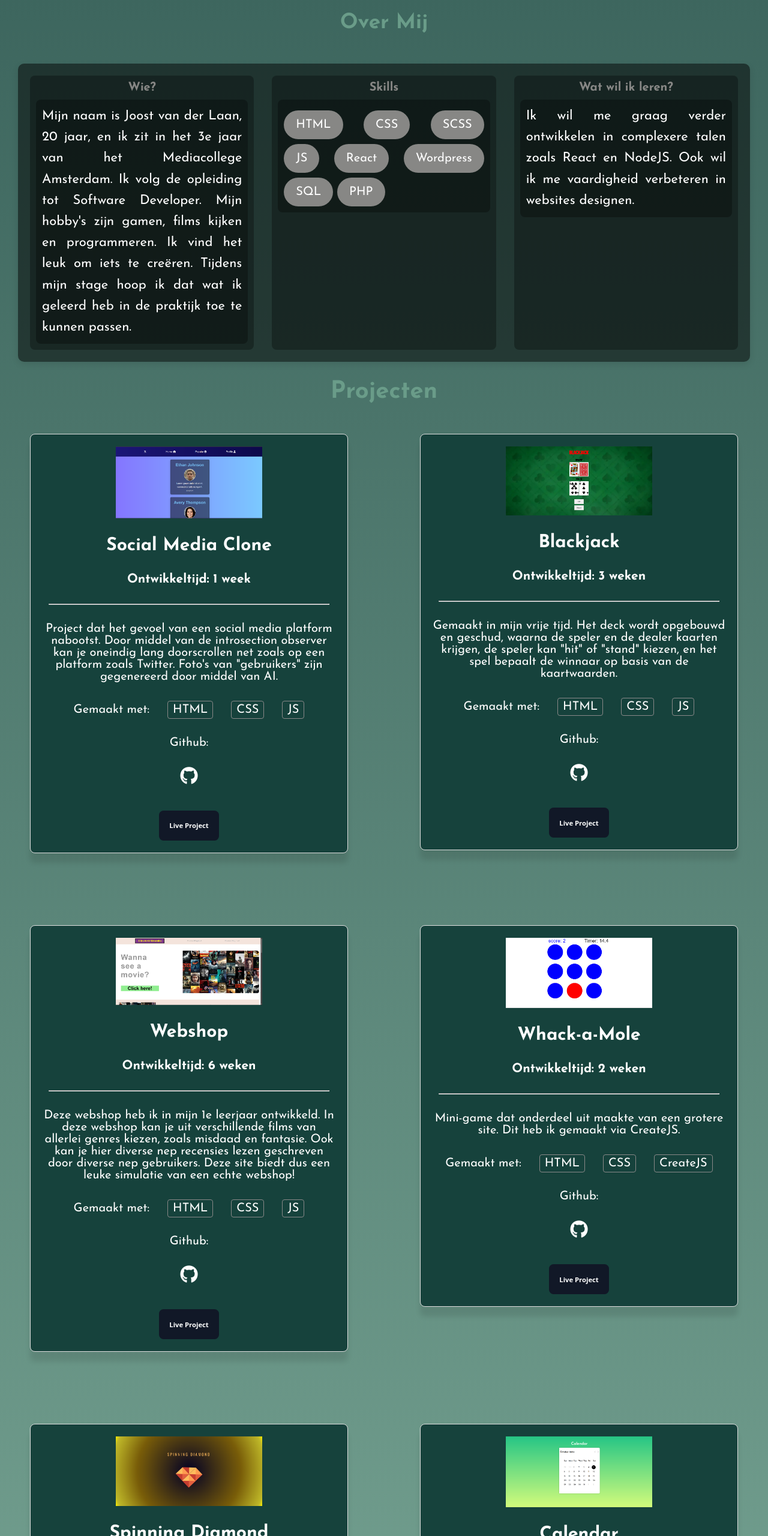
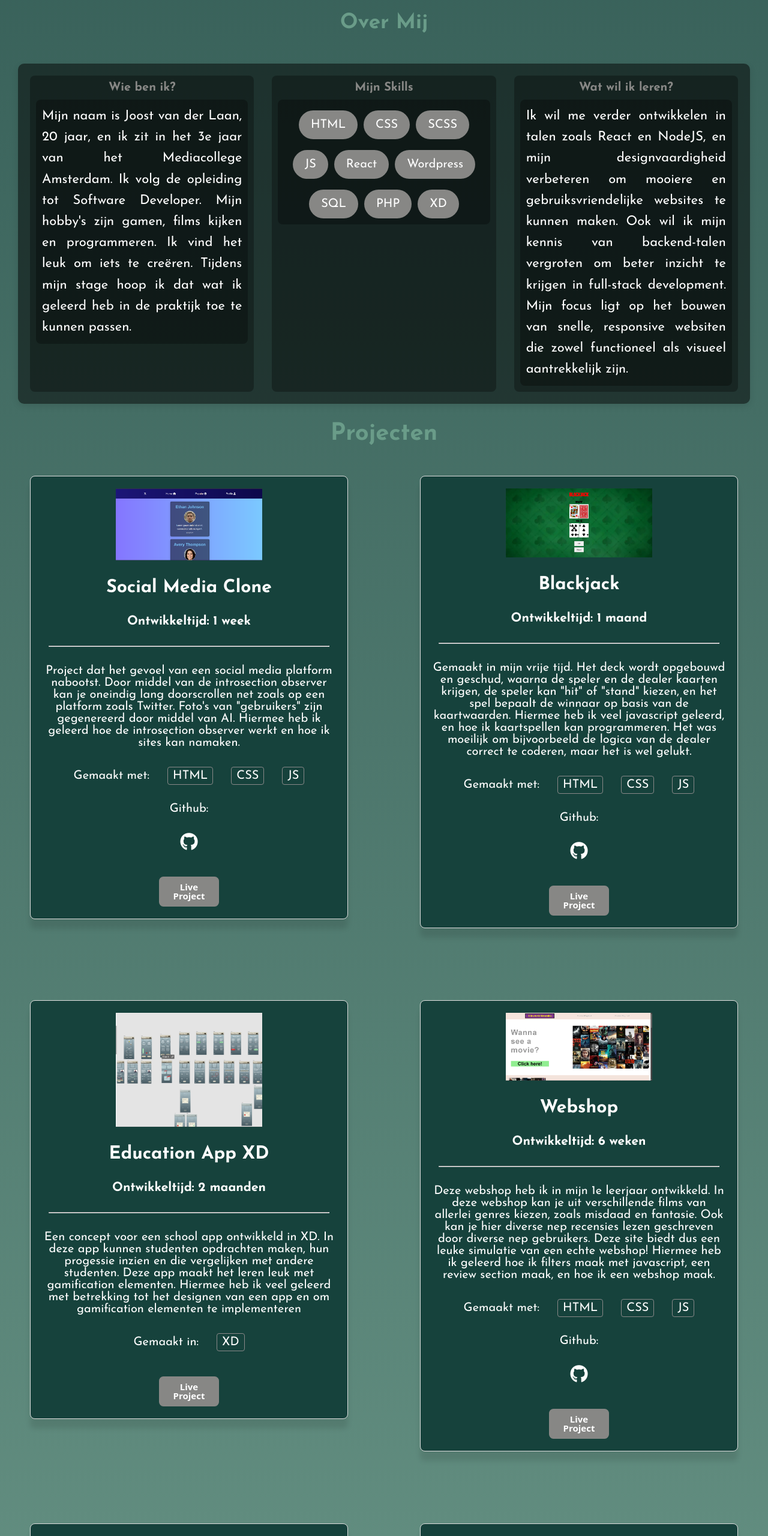
Before and after one commit to JoostVDL4/Portfolio, a plain HTML site: page index.html in a window 1280 px wide. Shown: the part 860-3420 px from the top of the page at 60% size. Drawn offline with Linux system fonts and the light colour scheme.

Commit message:
xd project toegevoegd, styling aangepast

```diff
--- a/index.html
+++ b/index.html
@@ -48,7 +48,7 @@
         <div class="aboutParagraphs">
 
             <div>
-                <h2 class="aboutParaTitle">Wie?</h2>
+                <h2 class="aboutParaTitle">Wie ben ik?</h2>
                 <p class="aboutText">Mijn naam is Joost van der Laan, 20 jaar, en ik zit in het 3e jaar van het
                     Mediacollege Amsterdam. Ik volg de
                     opleiding tot Software Developer. Mijn hobby's zijn gamen, films kijken en programmeren. Ik vind
@@ -64,7 +64,7 @@
 
 
             <div>
-                <h2 class="aboutParaTitle">Skills</h2>
+                <h2 class="aboutParaTitle">Mijn Skills</h2>
                 <p class="aboutText">
                     <span class="tag-cloud">HTML</span>
                     <span class="tag-cloud">CSS</span>
@@ -74,15 +74,19 @@
                     <span class="tag-cloud">Wordpress</span>
                     <span class="tag-cloud">SQL</span>
                     <span class="tag-cloud">PHP</span>
+                    <span class="tag-cloud">XD</span>
                 </p>
 
             </div>
 
             <div>
                 <h2 class="aboutParaTitle">Wat wil ik leren?</h2>
-                <p class="aboutText">Ik wil me graag verder ontwikkelen in complexere talen zoals React en NodeJS. Ook
-                    wil ik me vaardigheid
-                    verbeteren in websites designen.
+                <p class="aboutText">Ik wil me verder ontwikkelen in talen zoals React en NodeJS, en mijn
+                    designvaardigheid
+                    verbeteren om mooiere en gebruiksvriendelijke websites te kunnen maken. Ook wil ik mijn kennis van
+                    backend-talen vergroten om beter inzicht te krijgen in full-stack development. Mijn focus
+                    ligt op het bouwen van snelle, responsive websiten die zowel functioneel als visueel
+                    aantrekkelijk zijn.
                 </p>
 
             </div>
@@ -102,7 +106,9 @@
             <hr>
             <p class="cardDesc">Project dat het gevoel van een social media platform nabootst. Door middel van de
                 introsection observer kan je oneindig lang doorscrollen net zoals op een platform zoals Twitter.
-                Foto's van "gebruikers" zijn gegenereerd door middel van AI.
+                Foto's van "gebruikers" zijn gegenereerd door middel van AI. Hiermee heb ik geleerd hoe de introsection
+                observer werkt en
+                hoe ik sites kan namaken.
             </p>
             <div class="cardLanguages">
                 <h2 class="cardLanguagesTitle">Gemaakt met:</h2>
@@ -128,11 +134,12 @@
         <div class="card">
             <img src="img/blackjack.png" alt="" class="cardImage">
             <h1 class="cardTitle">Blackjack</h1>
-            <h3 class="cardSubTitle">Ontwikkeltijd: 3 weken</h3>
+            <h3 class="cardSubTitle">Ontwikkeltijd: 1 maand</h3>
             <hr>
             <p class="cardDesc">Gemaakt in mijn vrije tijd. Het deck wordt opgebouwd en geschud, waarna de speler en de
                 dealer kaarten krijgen, de speler kan "hit" of "stand" kiezen, en het spel bepaalt de winnaar op basis
-                van de kaartwaarden.</p>
+                van de kaartwaarden. Hiermee heb ik veel javascript geleerd, en hoe ik kaartspellen kan programmeren.
+                Het was moeilijk om bijvoorbeeld de logica van de dealer correct te coderen, maar het is wel gelukt.</p>
             <div class="cardLanguages">
                 <h2 class="cardLanguagesTitle">Gemaakt met:</h2>
                 <p>HTML</p>
@@ -151,6 +158,32 @@
 
 
         <div class="card">
+            <img src="img/educationapp.png" alt="" class="cardImage">
+            <h1 class="cardTitle">Education App XD</h1>
+            <h3 class="cardSubTitle">Ontwikkeltijd: 2 maanden</h3>
+            <hr>
+            <p class="cardDesc">Een concept voor een school app ontwikkeld in XD. In deze app kunnen studenten
+                opdrachten maken, hun progessie
+                inzien en die vergelijken met andere studenten. Deze app maakt het leren leuk met gamification
+                elementen. Hiermee heb ik veel geleerd
+                met betrekking tot het designen van een app en om gamification elementen te implementeren
+            </p>
+            <div class="cardLanguages">
+                <h2 class="cardLanguagesTitle">Gemaakt in:</h2>
+                <p>XD</p>
+
+            </div>
+            <a target="_blank" class="cardButton" role="button"
+                href="https://xd.adobe.com/view/87021f74-d866-45db-9e55-adf71bbb4b16-d251/">
+                <span class="cardButtonText">Live Project</span>
+            </a>
+
+
+
+        </div>
+
+
+        <div class="card">
             <img src="img/filmwebshop.png" alt="" class="cardImage">
             <h1 class="cardTitle">Webshop</h1>
             <h3 class="cardSubTitle">Ontwikkeltijd: 6 weken</h3>
@@ -158,7 +191,8 @@
             <p class="cardDesc">Deze webshop heb ik in mijn 1e leerjaar ontwikkeld. In deze webshop kan je uit
                 verschillende films van allerlei genres kiezen, zoals misdaad en fantasie. Ook kan je hier diverse nep
                 recensies lezen geschreven
-                door diverse nep gebruikers. Deze site biedt dus een leuke simulatie van een echte webshop!
+                door diverse nep gebruikers. Deze site biedt dus een leuke simulatie van een echte webshop! Hiermee heb
+                ik geleerd hoe ik filters maak met javascript, een review section maak, en hoe ik een webshop maak.
             </p>
             <div class="cardLanguages">
                 <h2 class="cardLanguagesTitle">Gemaakt met:</h2>
@@ -181,7 +215,7 @@
             <h3 class="cardSubTitle">Ontwikkeltijd: 2 weken</h3>
             <hr>
             <p class="cardDesc">Mini-game dat onderdeel uit maakte van een grotere site. Dit heb ik gemaakt via
-                CreateJS.</p>
+                CreateJS in mijn 1e leerjaar. Via CreateJS heb ik nieuwe technieken geleerd om dit te maken</p>
             <div class="cardLanguages">
                 <h2 class="cardLanguagesTitle">Gemaakt met:</h2>
                 <p>HTML</p>
@@ -199,13 +233,16 @@
 
         </div>
 
-        <!-- <div class="card">
+        <div class="card">
             <img src="img/colorScreenshot.png" alt="" class="cardImage">
             <h1 class="cardTitle">Color Picker</h1>
+            <h3 class="cardSubTitle">Ontwikkeltijd: 2 weken</h3>
             <hr>
             <p class="cardDesc">Dit project genereert kleuren met hsl codes. Zodra je erop klikt wordt een HSL
                 code gekopieerd
-                naar je klembord. Dan kan je deze voor eigen doeleinden gebruiken!
+                naar je klembord. Dan kan je deze voor eigen doeleinden gebruiken! Door dit project heb ik geleerd hoe
+                ik mooie animaties maak,
+                en hoe je dingen kan kopieren naar je klembord via html
             </p>
             <div class="cardLanguages">
                 <h2 class="cardLanguagesTitle">Gemaakt met:</h2>
@@ -221,7 +258,7 @@
                 <span class="cardButtonText">Live Project</span>
             </a>
 
-        </div>-->
+        </div>
 
         <div class="card">
             <img src="img/cssArtScreen.png" alt="" class="cardImage">
@@ -229,7 +266,8 @@
             <h3 class="cardSubTitle">Ontwikkeltijd: 1 dag</h3>
             <hr>
             <p class="cardDesc">Dit project geeft een draaiende diamand weer. De code bestaat voornamelijk uit CSS en
-                geen Javascript. </p>
+                geen Javascript. Hiermee heb ik veel CSS geleerd om dit te laten werken. Gemaakt in mijn 2e leerjaar
+            </p>
             <div class="cardLanguages">
                 <h2 class="cardLanguagesTitle">Gemaakt met:</h2>
                 <p>HTML</p>
@@ -253,7 +291,8 @@
             <h1 class="cardTitle">Calendar</h1>
             <h3 class="cardSubTitle">Ontwikkeltijd: 2 dagen</h3>
             <hr>
-            <p class="cardDesc">Functioneerde kalender die live het jaartal, maand en dag laat zien.
+            <p class="cardDesc">Functioneerde kalender die live het jaartal, maand en dag laat zien. Hiermee heb ik
+                geleerd hoe je via javascript html elementen rendered. Gemaakt in mijn 2e leerjaar
             </p>
             <div class="cardLanguages">
                 <h2 class="cardLanguagesTitle">Gemaakt met:</h2>
@@ -298,8 +337,8 @@
     </footer>
 
 
-
-    <div id="about-modal" class="modal">
+    <!--
+     <div id="about-modal" class="modal">
         <div class="modal-content">
             <span class="close">&times;</span>
             <h1 class="aboutme__title">About Me</h1>
@@ -313,6 +352,8 @@
             </li>
         </div>
     </div>
+    -->
+
 </body>
 
 </html>
--- a/scss/components/about.scss
+++ b/scss/components/about.scss
@@ -86,7 +86,11 @@
 
 
 .aboutText {
-    font-size:2.2rem;
+    display: flex;
+    flex-wrap: wrap; /* Allows tags to wrap to the next line */
+    justify-content: center; /* Centers the tags horizontally */
+    gap: 1rem; /* Space between tags */
+    font-size: 2.2rem;
     line-height: 1.6;
     text-align: justify;
     color: white;
@@ -95,7 +99,6 @@
     border-radius: 8px;
     width: 100%;
     box-sizing: border-box;
-    overflow: hidden;
 }
 
 .tag-cloud {
@@ -107,6 +110,7 @@
     margin-top: 0.8rem;
     font-size: 2rem;
     transition: background-color 0.3s ease;
+    white-space: nowrap; /* Ensures tags stay on one line */
 }
 
 .tag-cloud:hover {
--- a/scss/components/projects.scss
+++ b/scss/components/projects.scss
@@ -76,7 +76,7 @@
 
 .cardImage {
     width: 50%;
-    height: 50%;
+    max-height: 50%;
     object-fit: contain;
 
 }
@@ -104,7 +104,7 @@
     display: flex;
     justify-content: center;
     align-items: center;
-    background-color: #111827;
+    background-color: rgb(135, 135, 133);
     border: 1px solid transparent;
     border-radius: .75rem;
     box-sizing: border-box;
@@ -128,6 +128,7 @@
     height: 5rem;
     margin: 0 auto;
     margin-top:1.2rem;
+    font-size:1.5rem;
 }
 
 
```
Also changed, not shown: css/style.css, img/educationapp.png (added), 1 other file.
